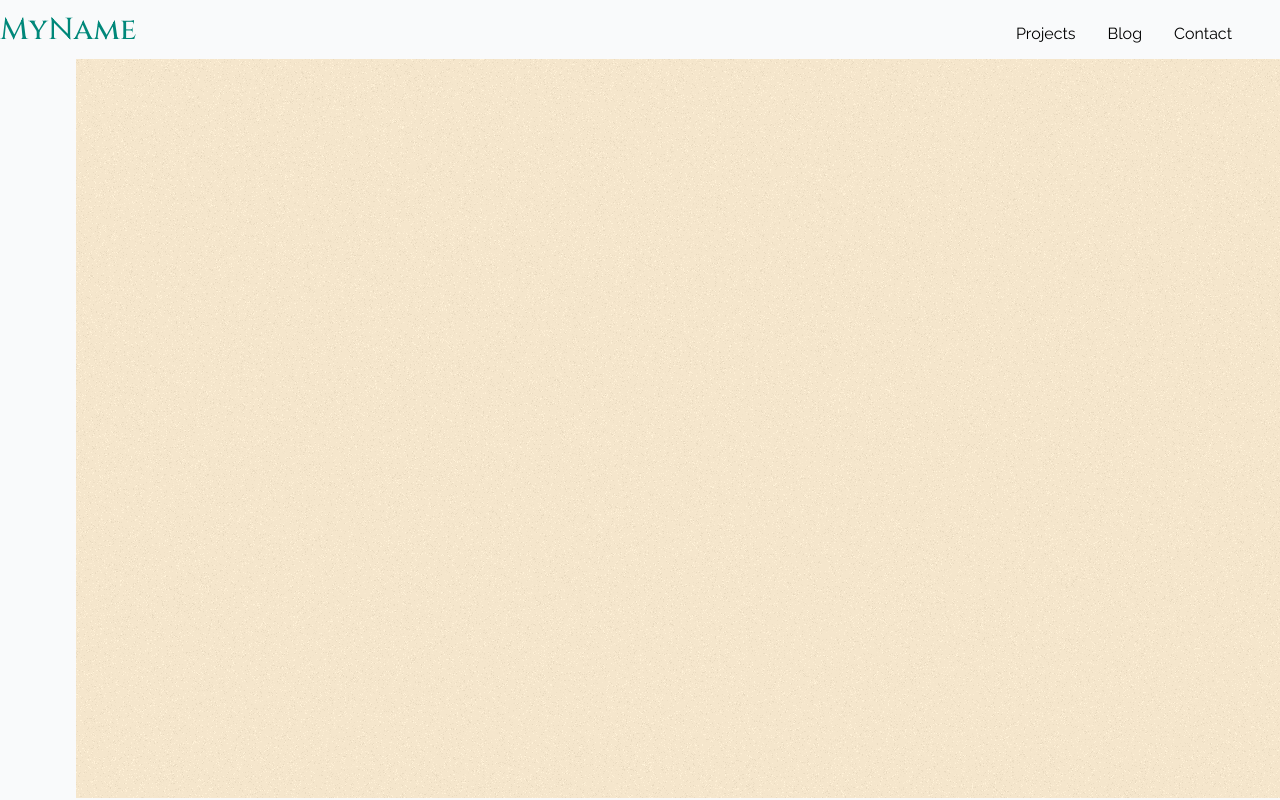
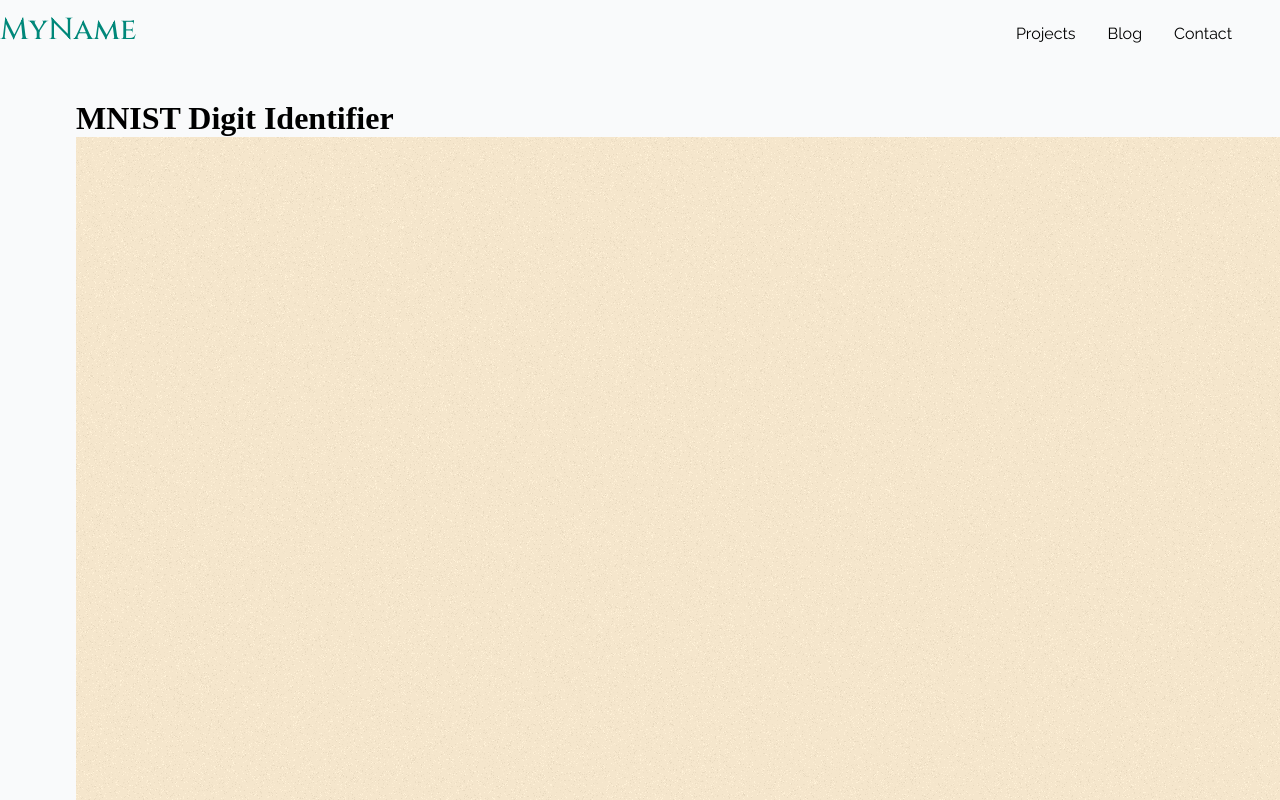
Before and after one commit to Haris270/my-portfolio, a React (Vite) app: page /project/1 in a window 1280 px wide. Shown: the top 800 px of the page. Built offline with nearby package versions, Linux system fonts and the light colour scheme.

Commit message:
Fix route

```diff
--- a/src/components/Projects.jsx
+++ b/src/components/Projects.jsx
@@ -16,7 +16,7 @@ const Projects = () => {
         {projects.map((project, index) => (
 
             <div key={project.id} className="theProject container">
-                <Link to={'post/'+ project.id} className='project-link'>
+                <Link to={'project/'+ project.id} className='project-link'>
                 <img className="project-img" src={img[index]}/>
                 <div className='project-title'>
                     <h1>{project.title}</h1>
--- a/src/index.css
+++ b/src/index.css
@@ -468,3 +468,11 @@ button:hover {
     width: 2rem;
   }
 }
+
+/* -------- Styling ProjectDetail -------------*/
+
+.each-post h1{
+  color: black;
+  margin-top: 100px;
+
+}
```
